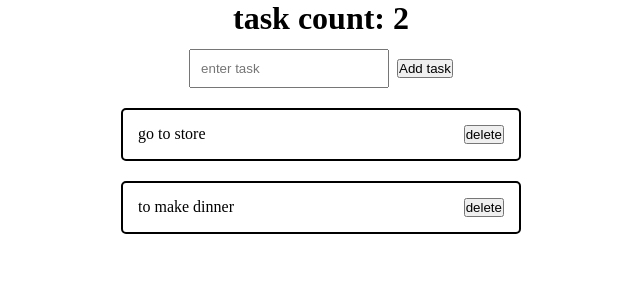
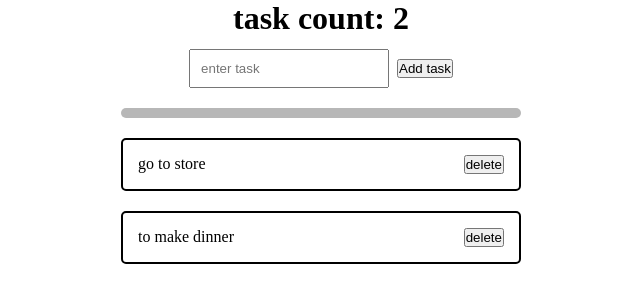
Before and after one commit to kittensgit/my-todo, a React (Create React App) app: page / in a window 1280 px wide. Shown: the top 302 px of the page, without its empty margins (319-959 px from the left). Built offline with nearby package versions, Linux system fonts and the light colour scheme.

Commit message:
line progress

```diff
--- a/src/App.jsx
+++ b/src/App.jsx
@@ -34,10 +34,19 @@ const App = () => {
         setTodos(tasks);
     };
 
+    const completedTasks = todos.filter((todo) => todo.complete);
+    const progress = (completedTasks.length / todos.length) * 100;
+
     return (
         <div className="App">
             <h1>task count: {todos.length}</h1>
             <TodoForm addTask={addTask} />
+            <div className="line">
+                <div
+                    style={{ width: `${progress}%` }}
+                    className="progress"
+                ></div>
+            </div>
             {todos.map((todo) => (
                 <Todo
                     key={todo.id}
--- a/src/index.css
+++ b/src/index.css
@@ -31,3 +31,18 @@ input {
     margin-right: 8px;
     margin-top: 12px;
 }
+
+.line {
+    margin-top: 20px;
+    width: 400px;
+    height: 10px;
+    background-color: rgb(183, 183, 183);
+    border-radius: 5px;
+}
+.progress {
+    height: 10px;
+    background-color: rgb(255, 176, 176);
+    border-radius: 5px;
+
+    transition: all 0.2s ease-in;
+}
```
